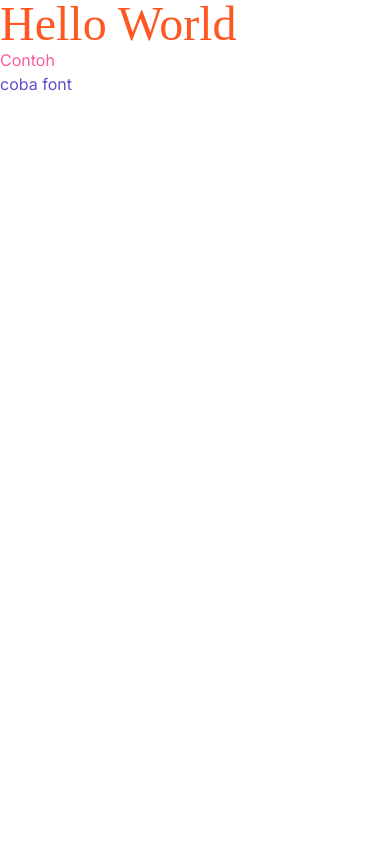
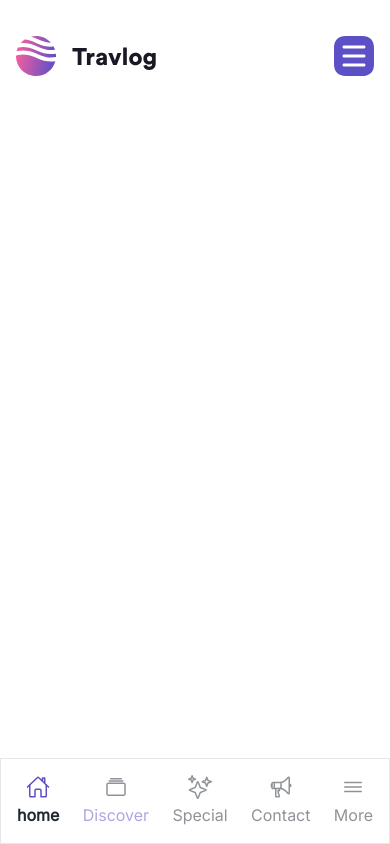
Before and after one commit to ujangaris/travel-with-tailwind, a website: page src/index.html in a window 390 px wide. Drawn offline with nearby package versions, Linux system fonts and the light colour scheme; files whose address does not match are found by name.

Commit message:
Mobile view - Menu atas & menu bawah

```diff
--- a/package.json
+++ b/package.json
@@ -4,6 +4,7 @@
   "description": "- npm init -y",
   "main": "index.js",
   "scripts": {
+    "dev": "npx tailwindcss -i ./src/input.css -o ./dist/output.css --watch",
     "test": "echo \"Error: no test specified\" && exit 1"
   },
   "keywords": [],
--- a/src/index.html
+++ b/src/index.html
@@ -15,8 +15,81 @@
     <link rel="stylesheet" href="../dist/output.css" />
   </head>
   <body>
-    <h1 class="text-orange text-5xl">Hello World</h1>
-    <p class="font-inter text-pink">Contoh</p>
-    <span class="text-ungu">coba font</span>
+    <nav class="py-9 px-4">
+      <!-- menu atas -->
+      <div class="container mx-auto">
+        <div class="flex justify-between">
+          <img src="../public/assets/logo.svg" alt="" />
+          <img src="../public//assets/toogle.svg" alt="" />
+        </div>
+      </div>
+      <!-- menu bawah -->
+      <div class="fixed bottom-0 right-0 left-0 bg-white p-4 border">
+        <ul class="flex justify-between">
+          <li>
+            <a href="" class="flex justify-center flex-col items-center gap-1">
+              <ion-icon
+                name="home-outline"
+                class="text-2xl text-ungu"
+              ></ion-icon>
+              <span class="text-base text-grey font-bold">home</span>
+            </a>
+          </li>
+          <li>
+            <a href="" class="flex justify-center flex-col items-center gap-1">
+              <ion-icon
+                name="albums-outline"
+                class="text-2xl text-grey opacity-50"
+              ></ion-icon>
+              <span class="text-base text-ungu opacity-50 font-normal"
+                >Discover</span
+              >
+            </a>
+          </li>
+          <li>
+            <a href="" class="flex justify-center flex-col items-center gap-1">
+              <ion-icon
+                name="sparkles-outline"
+                class="text-2xl text-grey opacity-50"
+              ></ion-icon>
+              <span class="text-base text-grey opacity-50 font-normal"
+                >Special</span
+              >
+            </a>
+          </li>
+          <li>
+            <a href="" class="flex justify-center flex-col items-center gap-1">
+              <ion-icon
+                name="megaphone-outline"
+                class="text-2xl text-grey opacity-50"
+              ></ion-icon>
+              <span class="text-base text-grey opacity-50 font-normal"
+                >Contact</span
+              >
+            </a>
+          </li>
+          <li>
+            <a href="" class="flex justify-center flex-col items-center gap-1">
+              <ion-icon
+                name="menu-outline"
+                class="text-2xl text-grey opacity-50"
+              ></ion-icon>
+              <span class="text-base text-grey opacity-50 font-normal"
+                >More</span
+              >
+            </a>
+          </li>
+        </ul>
+      </div>
+    </nav>
+
+    <script
+      type="module"
+      src="https://unpkg.com/ionicons@7.1.0/dist/ionicons/ionicons.esm.js"
+    ></script>
+    <script
+      nomodule
+      src="https://unpkg.com/ionicons@7.1.0/dist/ionicons/ionicons.js"
+    ></script>
   </body>
 </html>
--- a/tailwind.config.js
+++ b/tailwind.config.js
@@ -10,6 +10,7 @@ module.exports = {
         ungu: "#5D50C6",
         pink: "#F85E9F",
         orange: "#FF5722",
+        grey: "#222831",
       },
     },
   },
```
Also changed, not shown: dist/output.css, public/assets/logo.svg (added), public/assets/toogle.svg (added), readme.md.
